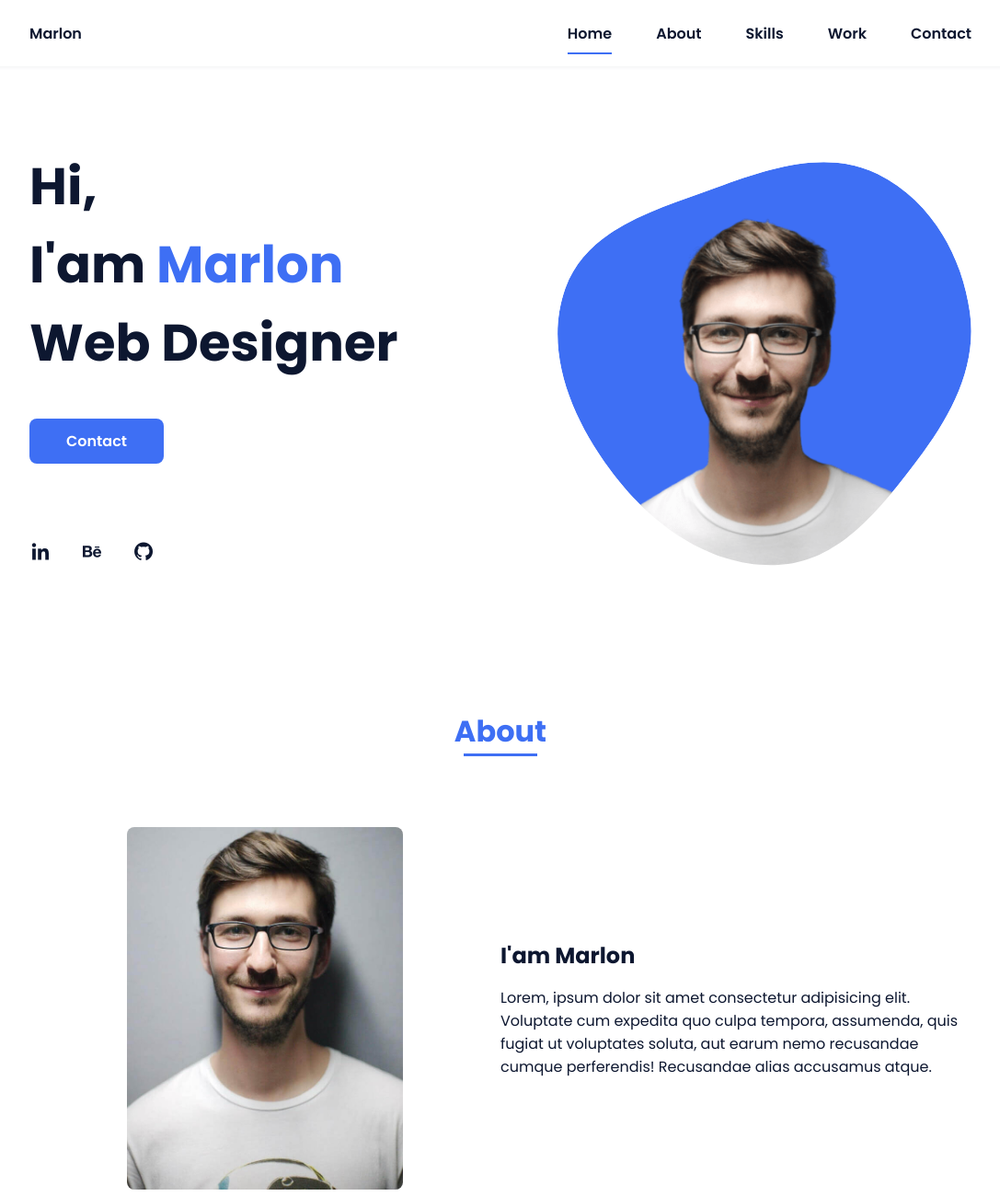
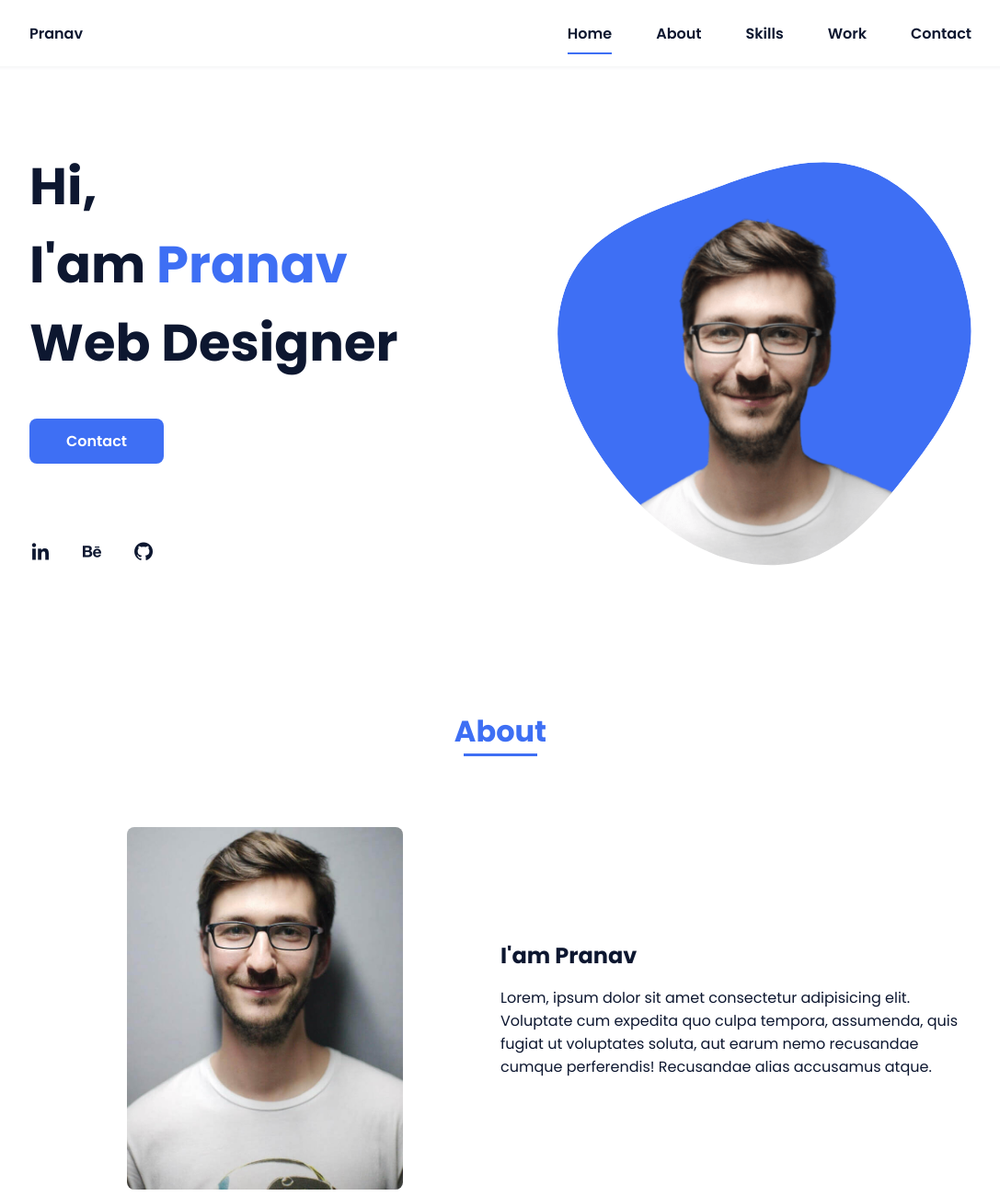
Before and after one commit to Pranavs-Git/pranavs-git.github.io, a plain HTML site: page index.html in a window 1280 px wide. Shown: the top 1300 px of the page at 92% size, without its empty margins (96-1183 px from the left). Drawn offline with nearby package versions, Linux system fonts and the light colour scheme.

Commit message:
Update index.html with name Pranav

```diff
--- a/index.html
+++ b/index.html
@@ -16,7 +16,7 @@
         <header class="l-header">
             <nav class="nav bd-grid">
                 <div>
-                    <a href="#" class="nav__logo">Marlon</a>
+                    <a href="#" class="nav__logo">Pranav</a>
                 </div>
 
                 <div class="nav__menu" id="nav-menu">
@@ -39,7 +39,7 @@
             <!--===== HOME =====-->
             <section class="home bd-grid" id="home">
                 <div class="home__data">
-                    <h1 class="home__title">Hi,<br>I'am <span class="home__title-color">Marlon</span><br> Web Designer</h1>
+                    <h1 class="home__title">Hi,<br>I'am <span class="home__title-color">Pranav</span><br> Web Designer</h1>
 
                     <a href="#" class="button">Contact</a>
                 </div>
@@ -73,7 +73,7 @@
                     </div>
 
                     <div>
-                        <h2 class="about__subtitle">I'am Marlon</h2>
+                        <h2 class="about__subtitle">I'am Pranav</h2>
                         <p class="about__text">Lorem, ipsum dolor sit amet consectetur adipisicing elit. Voluptate cum expedita quo culpa tempora, assumenda, quis fugiat ut voluptates soluta, aut earum nemo recusandae cumque perferendis! Recusandae alias accusamus atque.</p>
                     </div>
                 </div>
@@ -186,7 +186,7 @@
 
         <!--===== FOOTER =====-->
         <footer class="footer">
-            <p class="footer__title">Marlon</p>
+            <p class="footer__title">Pranav</p>
             <div class="footer__social">
                 <a href="#" class="footer__icon"><i class='bx bxl-facebook' ></i></a>
                 <a href="#" class="footer__icon"><i class='bx bxl-instagram' ></i></a>
```
